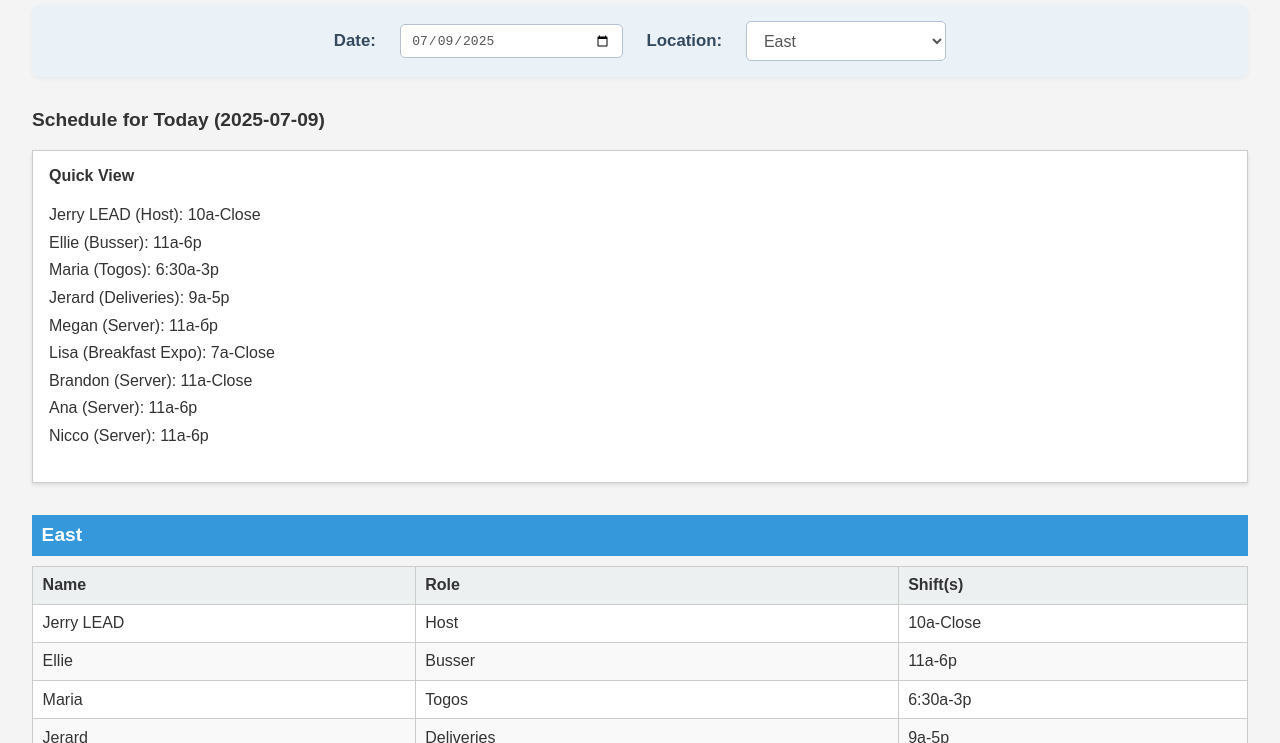
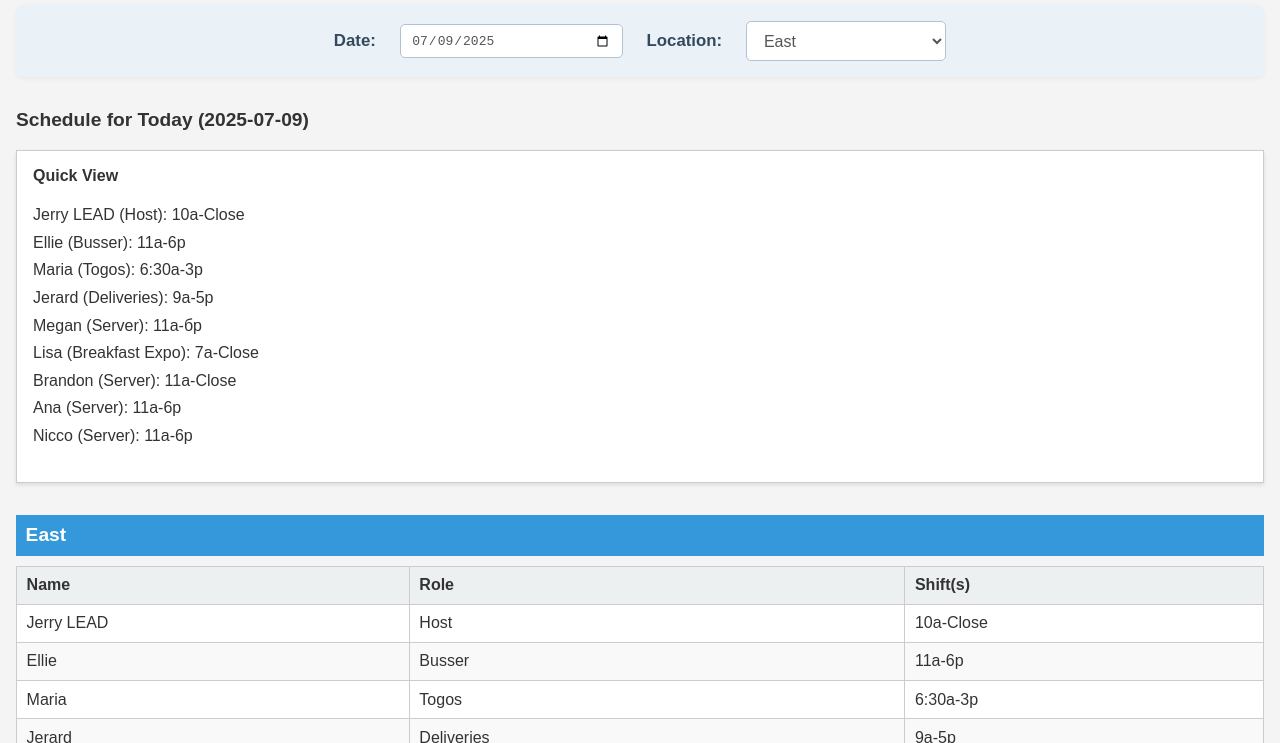
Before and after one commit to HMDineSched/hmdinesched.github.io, a plain HTML site: page index.html in a window 1280 px wide. Shown: the part 99-842 px from the top of the page. Drawn offline with Linux system fonts and the light colour scheme.

Commit message:
Update style.css

```diff
--- a/style.css
+++ b/style.css
@@ -1,6 +1,6 @@
 Body {
   font-family: sans-serif;
-margin: 1em 2em 2em 2em; /* Keep some margin around the body content */
+margin: 1em; /* Keep some margin around the body content */
   background-color: #f4f4f4;
   color: #333;
 }
```
